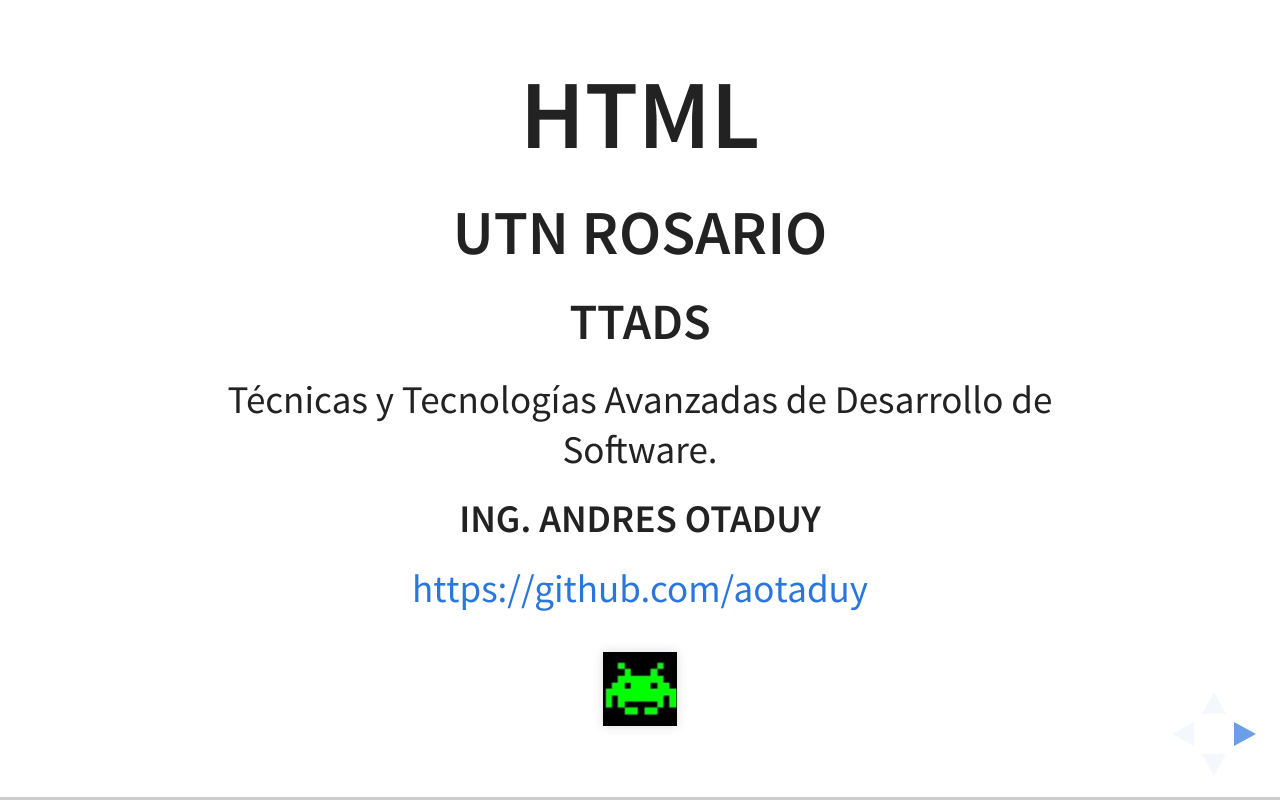
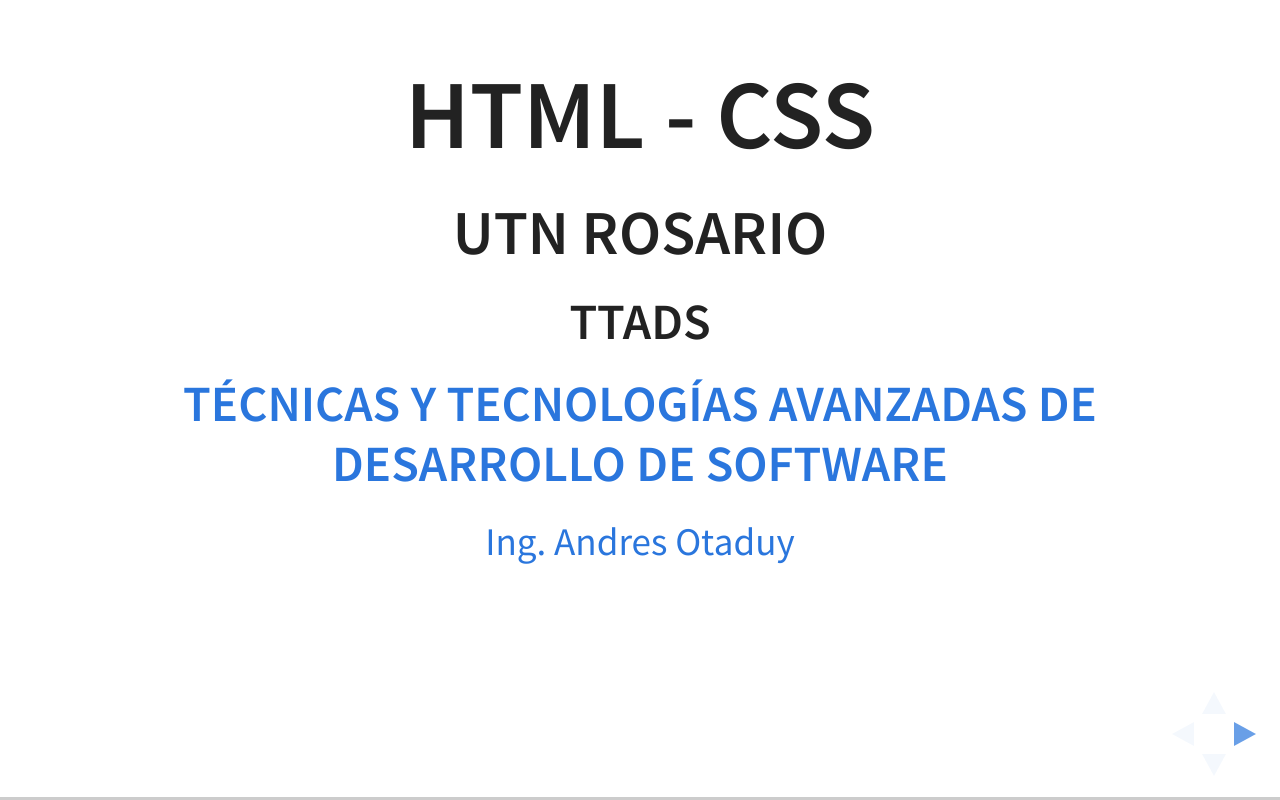
Before and after one commit to curso-fullstack-polo-utn-rosario/presentacion-html-css, a website: page index.html in a window 1280 px wide. Drawn offline with Linux system fonts and the light colour scheme.

Commit message:
actualizada caratula

```diff
--- a/index.html
+++ b/index.html
@@ -26,16 +26,16 @@
         <div class="reveal">
             <div class="slides">
                 <section>
-                    <h1>HTML</h1>
+                    <h1>HTML - CSS</h1>
                     <h2>Utn Rosario</h2>
                     <h3>TTADS</h3>
+                    <h3>
+                      <a href="https://github.com/utnfrrottads/">
+
+                        Técnicas y Tecnologías Avanzadas de Desarrollo de Software</a>
+                    </h3>
                     <p>
-                      Técnicas y Tecnologías Avanzadas de Desarrollo de Software.
-                    </p>
-                    <h4>Ing. Andres Otaduy</h4>
-                    <a href="https://github.com/aotaduy">https://github.com/aotaduy</a>
-                    <p>
-                      <img src="img/profile.png" alt="profile"/>
+                      <a href="https://github.com/aotaduy">Ing. Andres Otaduy</a>
                     </p>
                 </section>
                 <section>
```
